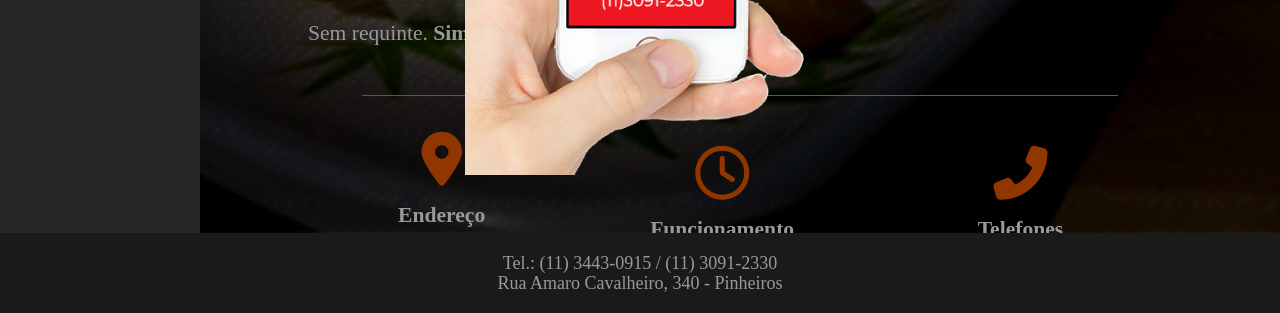
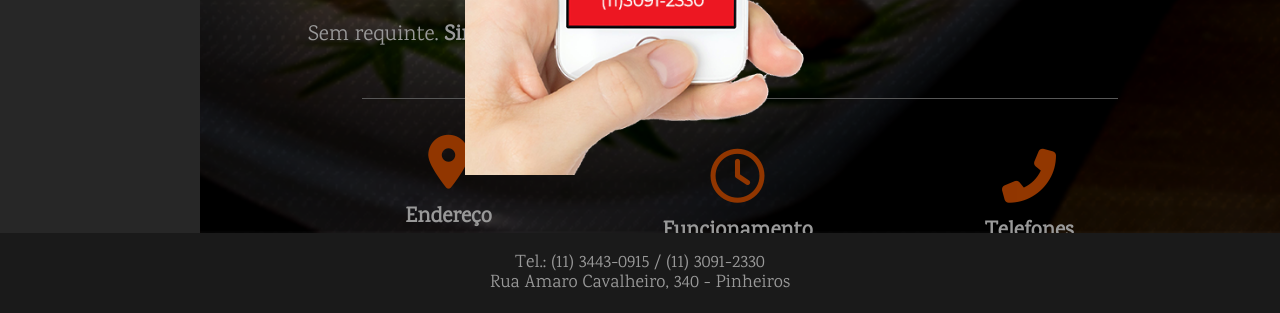
Before and after one commit to marina-saito/LosJappas-New-Website, a plain HTML site: page index.html in a window 1280 px wide. Shown: the part 487-800 px from the top of the page. Drawn offline with nearby package versions, Linux system fonts and the light colour scheme; a web font is replaced by a local one.

Commit message:
Fixing Karma font

```diff
--- a/css/main3c.css
+++ b/css/main3c.css
@@ -17,9 +17,14 @@
     src: url('../fonts/ink-free-normal.ttf') format('opentype');
     }
 
+   @font-face {
+    font-family: karma;
+    src: url('../fonts/Karma-Regular.ttf') format('opentype');
+    }
+
    html {
     font-size: 1em;
-    font-family: 'Karma', serif;
+    font-family: karma, serif;
     height: 100%;
   }
 
```
Also changed, not shown: fonts/Karma-Regular.ttf (added).
